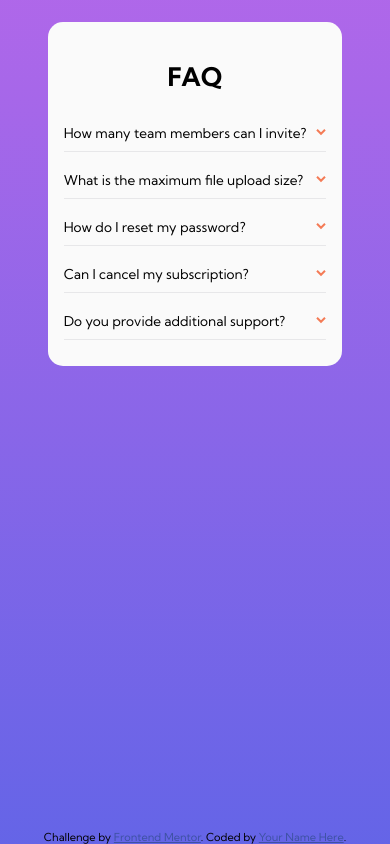
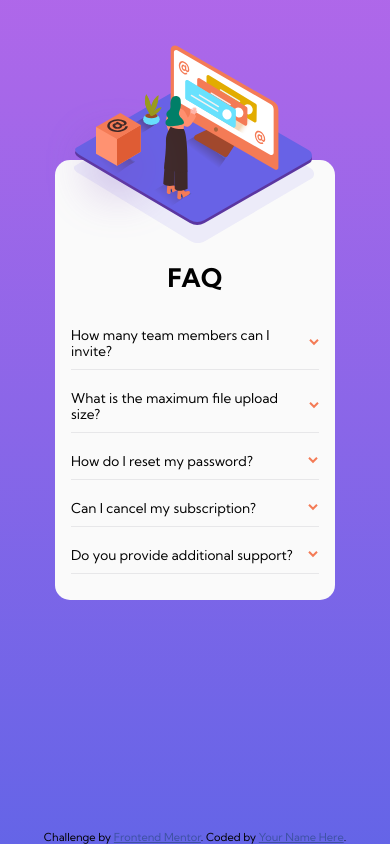
Before and after one commit to dev-billy/Frontend-challenges, a plain HTML site: page faq-accordion-card-main/index.html in a window 390 px wide. Drawn offline with Linux system fonts and the light colour scheme.

Commit message:
finished mobile styles

```diff
--- a/faq-accordion-card-main/index.html
+++ b/faq-accordion-card-main/index.html
@@ -21,7 +21,10 @@
   <div class="main">
 
     <div class="wrapper">
-      <div class="illustration"></div>
+      <div class="illustration-mobile">
+        <div class="illustration"></div>
+        <div class="background"></div>
+      </div>
 
       <div class="questions">
         <div class="title">
--- a/faq-accordion-card-main/style.css
+++ b/faq-accordion-card-main/style.css
@@ -36,25 +36,59 @@ body{
 }
 .main{
     flex-grow: 1;
-    align-self: center;
-    justify-self: center;
-    width: 80%;
+
+    width:80%;
+    /* min-width:200px; */
+    margin:0 auto;
 
 }
 
 .wrapper{
     position:relative;
 
-    display: flex;
-    flex-direction: column;
-    align-items: center;
-    /* padding:1rem; */
+    margin:9rem 0;
+
+    /* width:50%; */
+    padding:1rem;
+}
+
+.illustration-mobile .illustration{
+     position:absolute;
+    z-index:3;
+    left:45%;
+    background: url(./images/illustration-woman-online-mobile.svg);
+    /* width:100px; */
+    top:-1px;
+
+    height:196px;
+    width:266px;
+    transform: translate(-50%,-50%);
+
+}
+.illustration-mobile .background{
+    position:absolute;
+    top:10%;
+    background: url('/images/bg-pattern-mobile.svg');
+    left:50%;
+    height:104px;
+    width: 242px;
+    background-repeat: no-repeat;
+    z-index:1;
+    transform:translate(-50%,-50%);
+
 }
 .questions{
+    z-index: 0;
+    /* position:absolute; */
     background-color: #fafafa;
     padding:1rem;
+
+    min-width: 250px;
+    margin:0 auto;
+    /* top:100px; */
     border-radius: 15px;
-    margin:1.4rem 0;
+    padding-top:80px;
+
 }
 .questions h1{
     font-size: var(--heading-font-size);
@@ -95,7 +129,7 @@ body{
     align-self:center;
 
     height: 8px;
-    width:10px;
+    width:11px;
     background-repeat: no-repeat;
     background-image: url('/images/icon-arrow-down.svg');
 
```
